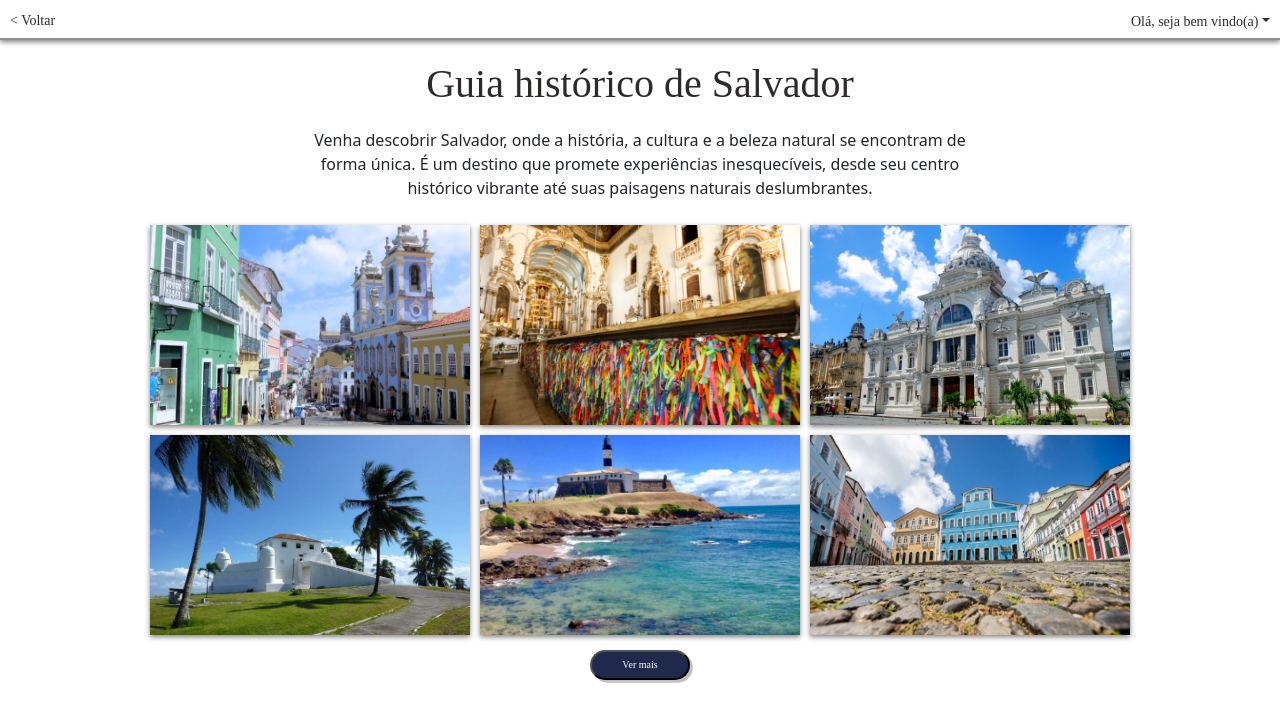
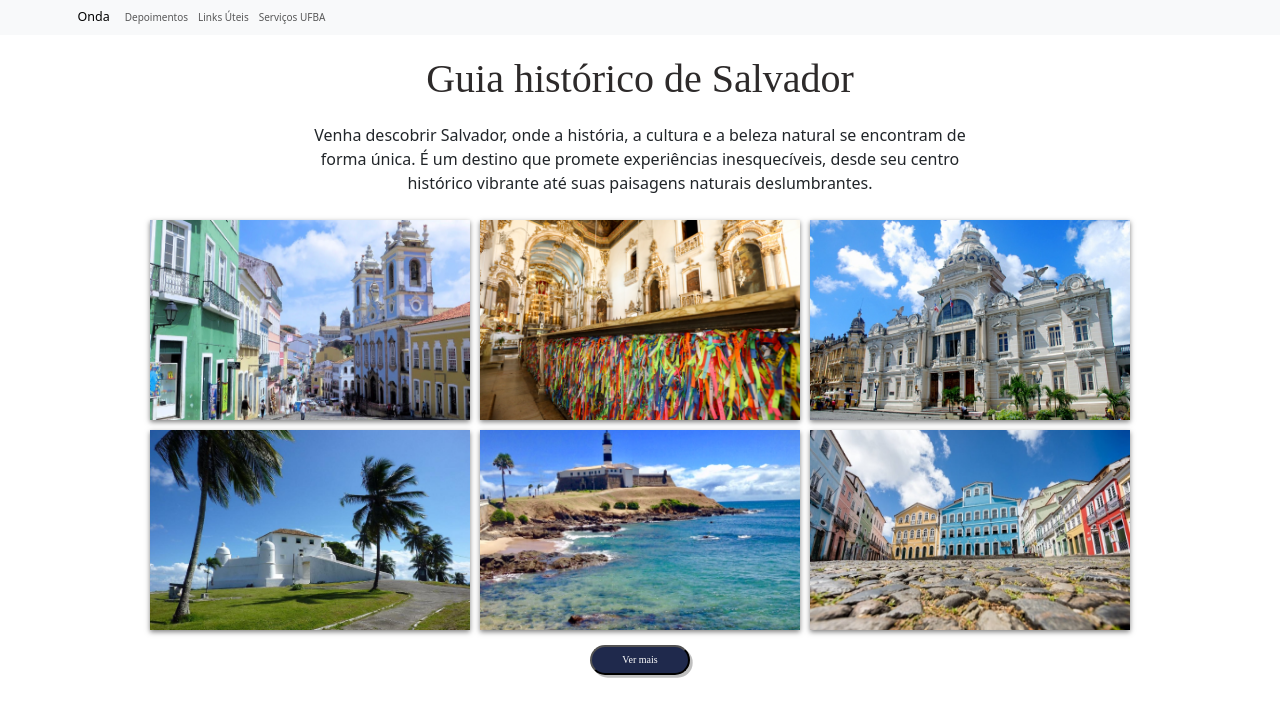
Before and after one commit to Everton-Wallace-Oliveira/ODEAI, a React (Vite) app: page /home in a window 1280 px wide. Shown: the top 722 px of the page. Built offline with nearby package versions, Linux system fonts and the light colour scheme; sample sign-in values are in the browser's storage; a web font is replaced by a local one.

Commit message:
adicionando navbar do onda

```diff
--- a/package.json
+++ b/package.json
@@ -28,7 +28,8 @@
     "react-bootstrap": "^2.10.3",
     "react-dom": "^18.2.0",
     "react-router-dom": "^6.22.3",
-    "react-toastify": "^9.1.3"
+    "react-toastify": "^9.1.3",
+    "reactstrap": "^9.2.3"
   },
   "devDependencies": {
     "@types/react": "^18.2.66",
--- a/src/components/admin/AdminHome.jsx
+++ b/src/components/admin/AdminHome.jsx
@@ -1,7 +1,6 @@
-
 import { Link } from "react-router-dom"
-import Header from "../home/Header"
 import '../../styles/home_admin.css'
+import OndaNavbar from "../navbar/OndaNavbar.jsx";
 
 export default function AdminHome(){
 
@@ -9,7 +8,8 @@
 
     return(
         <>
-            <Header></Header>
+            {/*<Header></Header>*/}
+            <OndaNavbar></OndaNavbar>
 
             <div className="container">
 
--- a/src/components/home/Home.jsx
+++ b/src/components/home/Home.jsx
@@ -1,5 +1,4 @@
 import { Link } from "react-router-dom"
-import Header from "./Header"
 import Pelo from "../../assets/pelo.webp"
 import Image1 from "../../assets/image1.webp"
 import Image2 from "../../assets/image2.webp"
@@ -8,6 +7,7 @@
 import Image5 from "../../assets/image5.webp"
 import '../../styles/global.css'
 import '../../styles/home.css'
+import OndaNavbar from "../navbar/OndaNavbar.jsx";
 
 /**
  * Componente Home
@@ -22,7 +22,9 @@
 
     return(
         <>
-            <Header></Header>
+            {/*<Header></Header>*/}
+            <OndaNavbar></OndaNavbar>
+
 
             <section className="section">
             <h1 className="mainTitle">
--- a/src/components/home/Places.jsx
+++ b/src/components/home/Places.jsx
@@ -1,8 +1,8 @@
 import React from "react"
-import Header from "./Header"
 import Carousel from "./Carousel"
 import '../../styles/global.css'
 import '../../styles/home.css'
+import OndaNavbar from "../navbar/OndaNavbar.jsx";
 
 
 /**
@@ -17,8 +17,9 @@
 
  return(
     <>
-    <Header></Header>
-    <Carousel></Carousel>
+    {/*<Header></Header>*/}
+        <OndaNavbar></OndaNavbar>
+        <Carousel></Carousel>
     </>
  )
 
--- a/src/components/login/Login.jsx
+++ b/src/components/login/Login.jsx
@@ -1,7 +1,4 @@
-import React from "react"
 import { LoginProvider} from "../../contexts/loginContext.jsx"
-import { AlertProvider } from "../../contexts/alertContext.jsx"
-import { AlertTypeProvider } from "../../contexts/alertTypeContext.jsx"
 import Form from "./Form.jsx"
 import Button from "./Button.jsx"
 import Alert from "./Alert.jsx"
--- /dev/null
+++ b/src/components/navbar/OndaNavbar.jsx
@@ -0,0 +1,23 @@
+import Container from 'react-bootstrap/Container';
+import Nav from 'react-bootstrap/Nav';
+import Navbar from 'react-bootstrap/Navbar';
+
+function OndaNavbar() {
+    return (
+        <Navbar expand="lg" className="bg-body-tertiary">
+            <Container>
+                <Navbar.Brand href="#home">Onda</Navbar.Brand>
+                <Navbar.Toggle aria-controls="basic-navbar-nav" />
+                <Navbar.Collapse id="basic-navbar-nav">
+                    <Nav className="me-auto">
+                        <Nav.Link href="#home">Depoimentos</Nav.Link>
+                        <Nav.Link href="#link">Links Úteis</Nav.Link>
+                        <Nav.Link href="#link">Serviços UFBA</Nav.Link>
+                    </Nav>
+                </Navbar.Collapse>
+            </Container>
+        </Navbar>
+    );
+}
+
+export default OndaNavbar;
```
Also changed, not shown: 1 other file (tests, documents, lock files or other folders).
